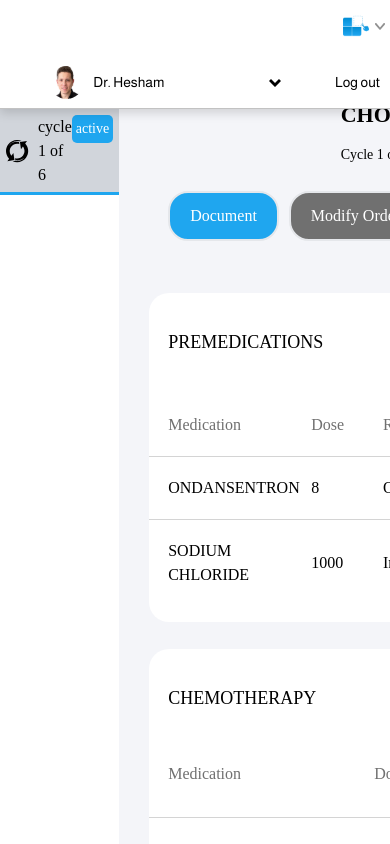
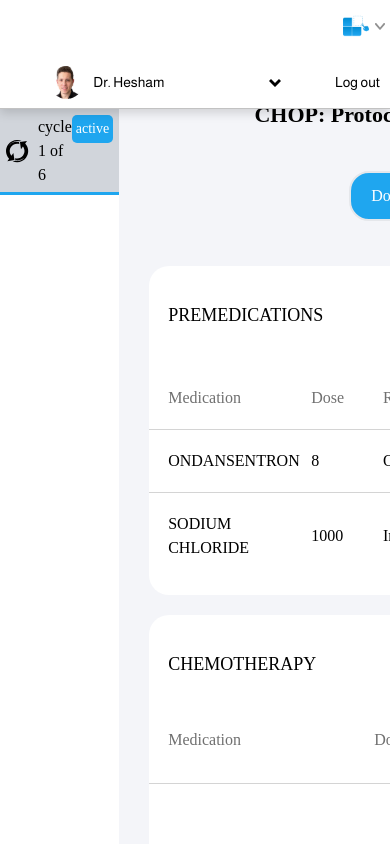
Before and after one commit to m-emadeddin/chemotherapy-management-system, a React (Create React App) app: page /documentchemotherapy in a window 390 px wide. Shown: the top 844 px of the page. Built offline with nearby package versions, Linux system fonts and the light colour scheme.

Commit message:
Enhance the responsiveness of the content section

```diff
--- a/src/pages/Documentchemotherapy/index.jsx
+++ b/src/pages/Documentchemotherapy/index.jsx
@@ -1,6 +1,6 @@
 import React from "react";
 import { Helmet } from "react-helmet";
-import { Text, Button, Heading } from "../../components";
+import { Text, Heading } from "../../components";
 import DocumentChemotherapyCycle from "../../components/DocumentChemotherapyCycle";
 import Header from "../../components/Header";
 import { ReactTable } from "../../components/ReactTable";
@@ -189,9 +189,9 @@ export default function DocumentchemotherapyPage() {
           </div>
           <div className="m-[30px] flex flex-1 w-[81%] flex-col gap-[30px]  ">
             {/* treatment protocol section */}
-            <div className="flex flex-col gap-[27px]">
-              <div className="flex items-stretch justify-between gap-5 md:flex-col p-[19px]">
-                <div className="flex flex-col items-start gap-3.5 self-end ">
+            <div className="flex flex-col gap-[20px]">
+              <div className="flex items-center justify-between  p-[19px] md:flex-col">
+                <div className="flex flex-col items-start gap-3.5 lg:w-[55%] md:items-center ">
                   <Heading as="h1">
                     CHOP: Protocol for Non Hodgkin Lymphoma
                   </Heading>
@@ -199,7 +199,7 @@ export default function DocumentchemotherapyPage() {
                     Cycle 1 of 6
                   </Text>
                 </div>
-                <div className="flex gap-2.5 items-center">
+                <div className="flex justify-between items-center">
                   <Link
                     className="h-[80%] p-5 flex items-center justify-center rounded-[20px] bg-blue-500 text-white-A700 border-2 transition-all duration-300 hover:bg-white-A700  hover:border-black-900 hover:text-black-900"
                     to="/Document"
```
